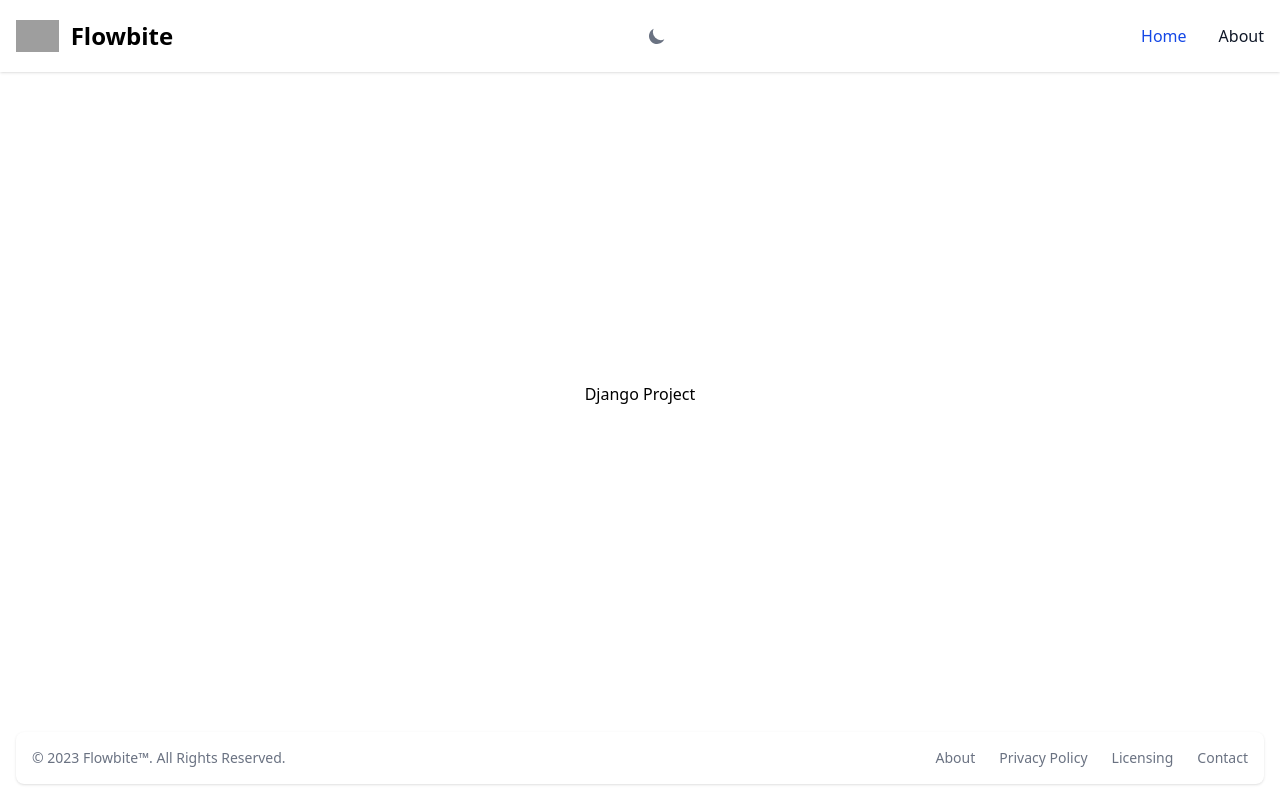
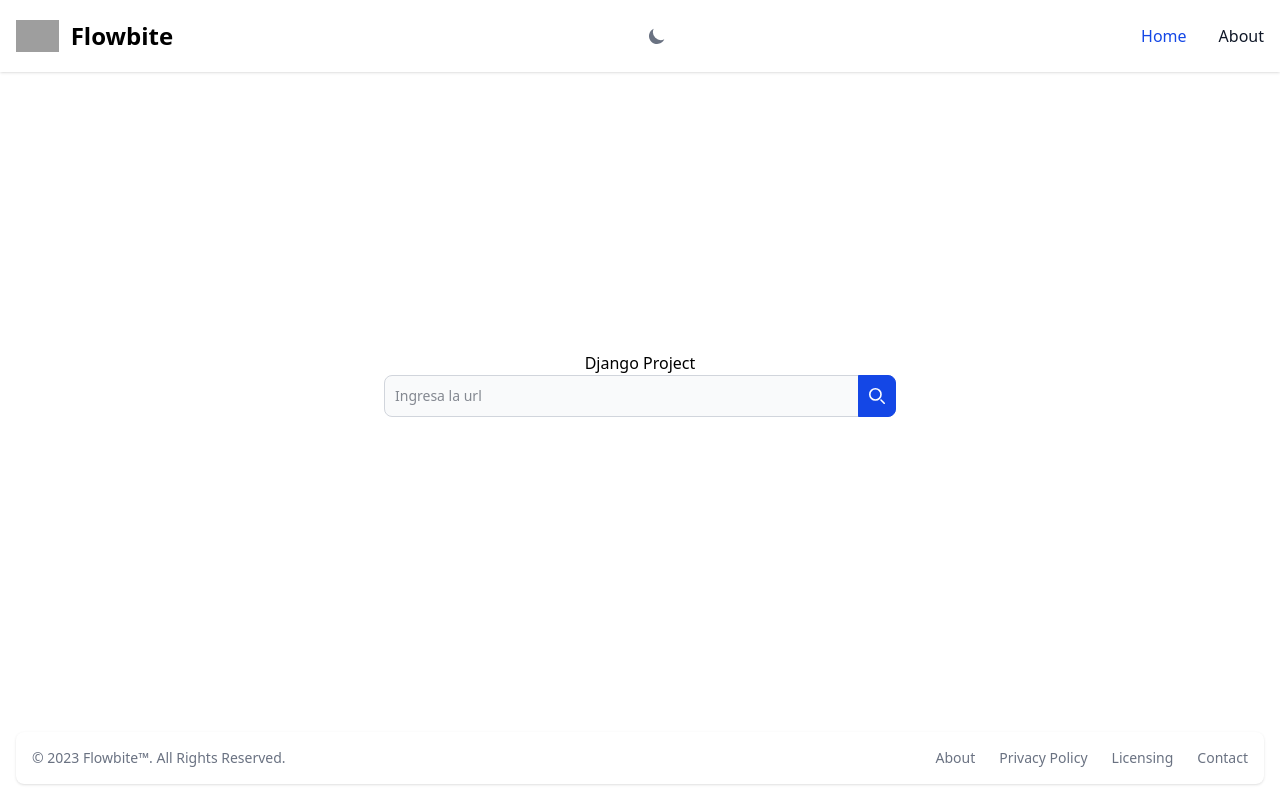
Before and after one commit to franklinhurtado89-code/mediadownloader, a Django app: page / in a window 1280 px wide. Run offline with Django 5.2, Linux system fonts and the light colour scheme; grey boxes are pictures that could not be loaded.

Commit message:
feat:(info): add simple form

```diff
--- /dev/null
+++ b/core/templates/components/form.html
@@ -0,0 +1,32 @@
+<form class="mx-auto w-full md:w-sm lg:w-lg">
+  <div class="mb-5">
+    <div class="relative w-full">
+      <input
+        type="text"
+        class="block z-20 bg-gray-50 dark:bg-gray-700 p-2.5 border border-gray-300 focus:border-blue-500 dark:border-gray-600 dark:focus:border-blue-500 rounded-lg focus:ring-blue-500 w-full text-gray-900 dark:text-white text-sm dark:placeholder-gray-400"
+        placeholder="Ingresa la url"
+        required
+      />
+      <button
+        type="submit"
+        class="top-0 absolute bg-blue-700 hover:bg-blue-800 dark:bg-blue-600 dark:hover:bg-blue-700 p-2.5 border border-blue-700 rounded-e-lg focus:outline-none focus:ring-4 focus:ring-blue-300 dark:focus:ring-blue-800 h-full font-medium text-white text-sm end-0"
+      >
+        <svg
+          class="w-4 h-4"
+          aria-hidden="true"
+          xmlns="http://www.w3.org/2000/svg"
+          fill="none"
+          viewBox="0 0 20 20"
+        >
+          <path
+            stroke="currentColor"
+            stroke-linecap="round"
+            stroke-linejoin="round"
+            stroke-width="2"
+            d="m19 19-4-4m0-7A7 7 0 1 1 1 8a7 7 0 0 1 14 0Z"
+          />
+        </svg>
+      </button>
+    </div>
+  </div>
+</form>
--- a/core/templates/home.html
+++ b/core/templates/home.html
@@ -1,3 +1,3 @@
 {% extends 'base.html' %} {% block content %}
 <h1>Django Project</h1>
-{% endblock content %}
+{% include "components/form.html" %} {% endblock content %}
--- a/static/src/css/output.css
+++ b/static/src/css/output.css
@@ -7,11 +7,15 @@
       "Segoe UI Emoji", "Segoe UI Symbol", "Noto Color Emoji";
     --font-mono: ui-monospace, SFMono-Regular, Menlo, Monaco, Consolas, "Liberation Mono",
       "Courier New", monospace;
+    --color-blue-300: oklch(80.9% 0.105 251.813);
     --color-blue-500: oklch(62.3% 0.214 259.815);
+    --color-blue-600: oklch(54.6% 0.245 262.881);
     --color-blue-700: oklch(48.8% 0.243 264.376);
+    --color-blue-800: oklch(42.4% 0.199 265.638);
     --color-gray-50: oklch(98.5% 0.002 247.839);
     --color-gray-100: oklch(96.7% 0.003 264.542);
     --color-gray-200: oklch(92.8% 0.006 264.531);
+    --color-gray-300: oklch(87.2% 0.01 258.338);
     --color-gray-400: oklch(70.7% 0.022 261.325);
     --color-gray-500: oklch(55.1% 0.027 264.364);
     --color-gray-600: oklch(44.6% 0.03 256.802);
@@ -20,6 +24,9 @@
     --color-gray-900: oklch(21% 0.034 264.665);
     --color-white: #fff;
     --spacing: 0.25rem;
+    --container-sm: 24rem;
+    --container-md: 28rem;
+    --container-lg: 32rem;
     --container-7xl: 80rem;
     --text-sm: 0.875rem;
     --text-sm--line-height: calc(1.25 / 0.875);
@@ -193,8 +200,23 @@
     white-space: nowrap;
     border-width: 0;
   }
+  .absolute {
+    position: absolute;
+  }
+  .relative {
+    position: relative;
+  }
   .static {
     position: static;
+  }
+  .end-0 {
+    inset-inline-end: calc(var(--spacing) * 0);
+  }
+  .top-0 {
+    top: calc(var(--spacing) * 0);
+  }
+  .z-20 {
+    z-index: 20;
   }
   .m-4 {
     margin: calc(var(--spacing) * 4);
@@ -211,6 +233,9 @@
   .mt-4 {
     margin-top: calc(var(--spacing) * 4);
   }
+  .mb-5 {
+    margin-bottom: calc(var(--spacing) * 5);
+  }
   .block {
     display: block;
   }
@@ -223,6 +248,12 @@
   .inline-flex {
     display: inline-flex;
   }
+  .table {
+    display: table;
+  }
+  .h-4 {
+    height: calc(var(--spacing) * 4);
+  }
   .h-5 {
     height: calc(var(--spacing) * 5);
   }
@@ -232,11 +263,17 @@
   .h-10 {
     height: calc(var(--spacing) * 10);
   }
+  .h-full {
+    height: 100%;
+  }
   .min-h-full {
     min-height: 100%;
   }
   .min-h-screen {
     min-height: 100vh;
+  }
+  .w-4 {
+    width: calc(var(--spacing) * 4);
   }
   .w-5 {
     width: calc(var(--spacing) * 5);
@@ -250,8 +287,17 @@
   .max-w-7xl {
     max-width: var(--container-7xl);
   }
+  .flex-grow {
+    flex-grow: 1;
+  }
   .grow {
     flex-grow: 1;
+  }
+  .border-collapse {
+    border-collapse: collapse;
+  }
+  .resize {
+    resize: both;
   }
   .flex-col {
     flex-direction: column;
@@ -287,15 +333,25 @@
   .rounded-sm {
     border-radius: var(--radius-sm);
   }
+  .rounded-e-lg {
+    border-start-end-radius: var(--radius-lg);
+    border-end-end-radius: var(--radius-lg);
+  }
   .border {
     border-style: var(--tw-border-style);
     border-width: 1px;
+  }
+  .border-blue-700 {
+    border-color: var(--color-blue-700);
   }
   .border-gray-100 {
     border-color: var(--color-gray-100);
   }
   .border-gray-200 {
     border-color: var(--color-gray-200);
+  }
+  .border-gray-300 {
+    border-color: var(--color-gray-300);
   }
   .bg-blue-700 {
     background-color: var(--color-blue-700);
@@ -349,9 +405,23 @@
   .text-white {
     color: var(--color-white);
   }
+  .underline {
+    text-decoration-line: underline;
+  }
   .shadow-sm {
     --tw-shadow: 0 1px 3px 0 var(--tw-shadow-color, rgb(0 0 0 / 0.1)), 0 1px 2px -1px var(--tw-shadow-color, rgb(0 0 0 / 0.1));
     box-shadow: var(--tw-inset-shadow), var(--tw-inset-ring-shadow), var(--tw-ring-offset-shadow), var(--tw-ring-shadow), var(--tw-shadow);
+  }
+  .outline {
+    outline-style: var(--tw-outline-style);
+    outline-width: 1px;
+  }
+  .hover\:bg-blue-800 {
+    &:hover {
+      @media (hover: hover) {
+        background-color: var(--color-blue-800);
+      }
+    }
   }
   .hover\:bg-gray-100 {
     &:hover {
@@ -367,6 +437,11 @@
       }
     }
   }
+  .focus\:border-blue-500 {
+    &:focus {
+      border-color: var(--color-blue-500);
+    }
+  }
   .focus\:ring-2 {
     &:focus {
       --tw-ring-shadow: var(--tw-ring-inset,) 0 0 0 calc(2px + var(--tw-ring-offset-width)) var(--tw-ring-color, currentcolor);
@@ -377,6 +452,16 @@
     &:focus {
       --tw-ring-shadow: var(--tw-ring-inset,) 0 0 0 calc(4px + var(--tw-ring-offset-width)) var(--tw-ring-color, currentcolor);
       box-shadow: var(--tw-inset-shadow), var(--tw-inset-ring-shadow), var(--tw-ring-offset-shadow), var(--tw-ring-shadow), var(--tw-shadow);
+    }
+  }
+  .focus\:ring-blue-300 {
+    &:focus {
+      --tw-ring-color: var(--color-blue-300);
+    }
+  }
+  .focus\:ring-blue-500 {
+    &:focus {
+      --tw-ring-color: var(--color-blue-500);
     }
   }
   .focus\:ring-gray-200 {
@@ -428,6 +513,11 @@
   .md\:w-auto {
     @media (width >= 48rem) {
       width: auto;
+    }
+  }
+  .md\:w-sm {
+    @media (width >= 48rem) {
+      width: var(--container-sm);
     }
   }
   .md\:flex-row {
@@ -498,6 +588,11 @@
       }
     }
   }
+  .lg\:w-lg {
+    @media (width >= 64rem) {
+      width: var(--container-lg);
+    }
+  }
   .rtl\:space-x-reverse {
     &:where(:dir(rtl), [dir="rtl"], [dir="rtl"] *) {
       :where(& > :not(:last-child)) {
@@ -505,9 +600,24 @@
       }
     }
   }
+  .dark\:border-gray-600 {
+    &:where(.dark, .dark *) {
+      border-color: var(--color-gray-600);
+    }
+  }
   .dark\:border-gray-700 {
     &:where(.dark, .dark *) {
       border-color: var(--color-gray-700);
+    }
+  }
+  .dark\:bg-blue-600 {
+    &:where(.dark, .dark *) {
+      background-color: var(--color-blue-600);
+    }
+  }
+  .dark\:bg-gray-700 {
+    &:where(.dark, .dark *) {
+      background-color: var(--color-gray-700);
     }
   }
   .dark\:bg-gray-800 {
@@ -530,6 +640,22 @@
       color: var(--color-white);
     }
   }
+  .dark\:placeholder-gray-400 {
+    &:where(.dark, .dark *) {
+      &::placeholder {
+        color: var(--color-gray-400);
+      }
+    }
+  }
+  .dark\:hover\:bg-blue-700 {
+    &:where(.dark, .dark *) {
+      &:hover {
+        @media (hover: hover) {
+          background-color: var(--color-blue-700);
+        }
+      }
+    }
+  }
   .dark\:hover\:bg-gray-700 {
     &:where(.dark, .dark *) {
       &:hover {
@@ -545,6 +671,20 @@
         @media (hover: hover) {
           color: var(--color-white);
         }
+      }
+    }
+  }
+  .dark\:focus\:border-blue-500 {
+    &:where(.dark, .dark *) {
+      &:focus {
+        border-color: var(--color-blue-500);
+      }
+    }
+  }
+  .dark\:focus\:ring-blue-800 {
+    &:where(.dark, .dark *) {
+      &:focus {
+        --tw-ring-color: var(--color-blue-800);
       }
     }
   }
@@ -678,6 +818,11 @@
   inherits: false;
   initial-value: 0 0 #0000;
 }
+@property --tw-outline-style {
+  syntax: "*";
+  inherits: false;
+  initial-value: solid;
+}
 @layer properties {
   @supports ((-webkit-hyphens: none) and (not (margin-trim: inline))) or ((-moz-orient: inline) and (not (color:rgb(from red r g b)))) {
     *, ::before, ::after, ::backdrop {
@@ -698,6 +843,7 @@
       --tw-ring-offset-width: 0px;
       --tw-ring-offset-color: #fff;
       --tw-ring-offset-shadow: 0 0 #0000;
+      --tw-outline-style: solid;
     }
   }
 }
```
